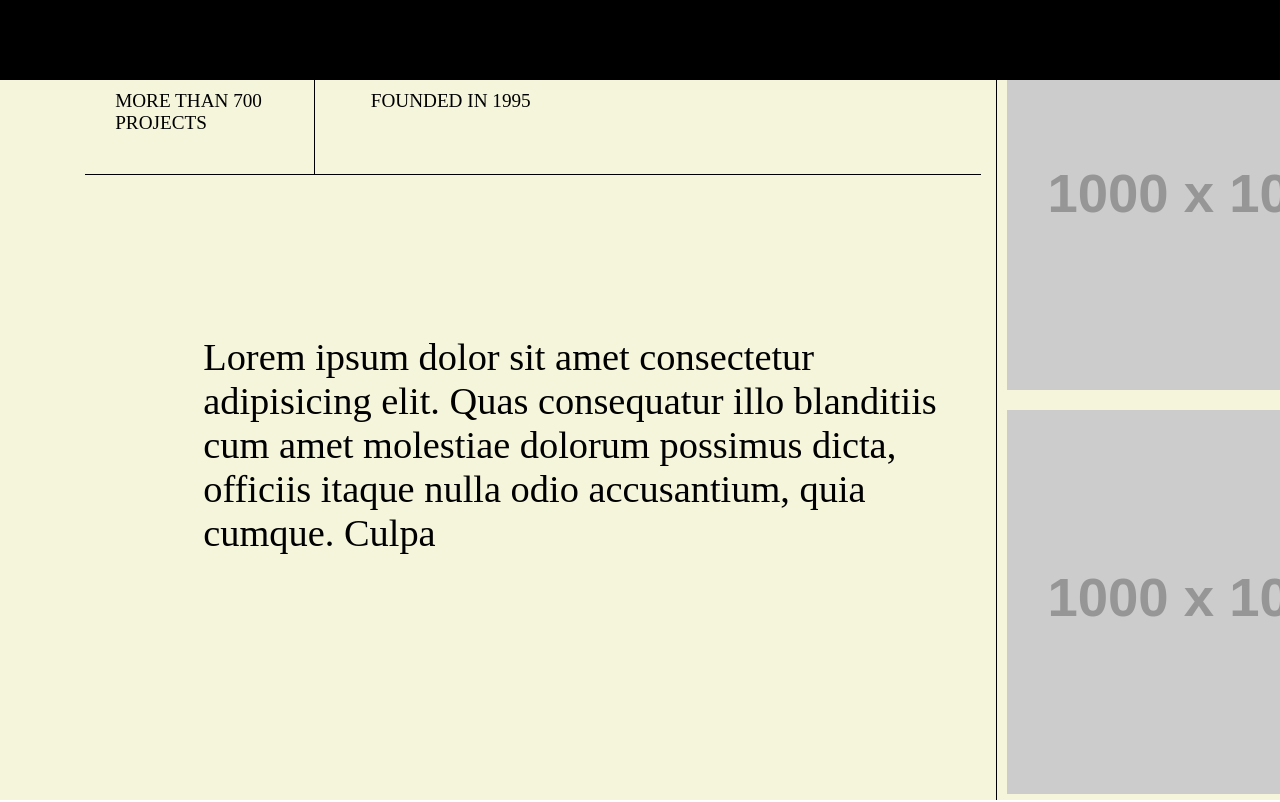
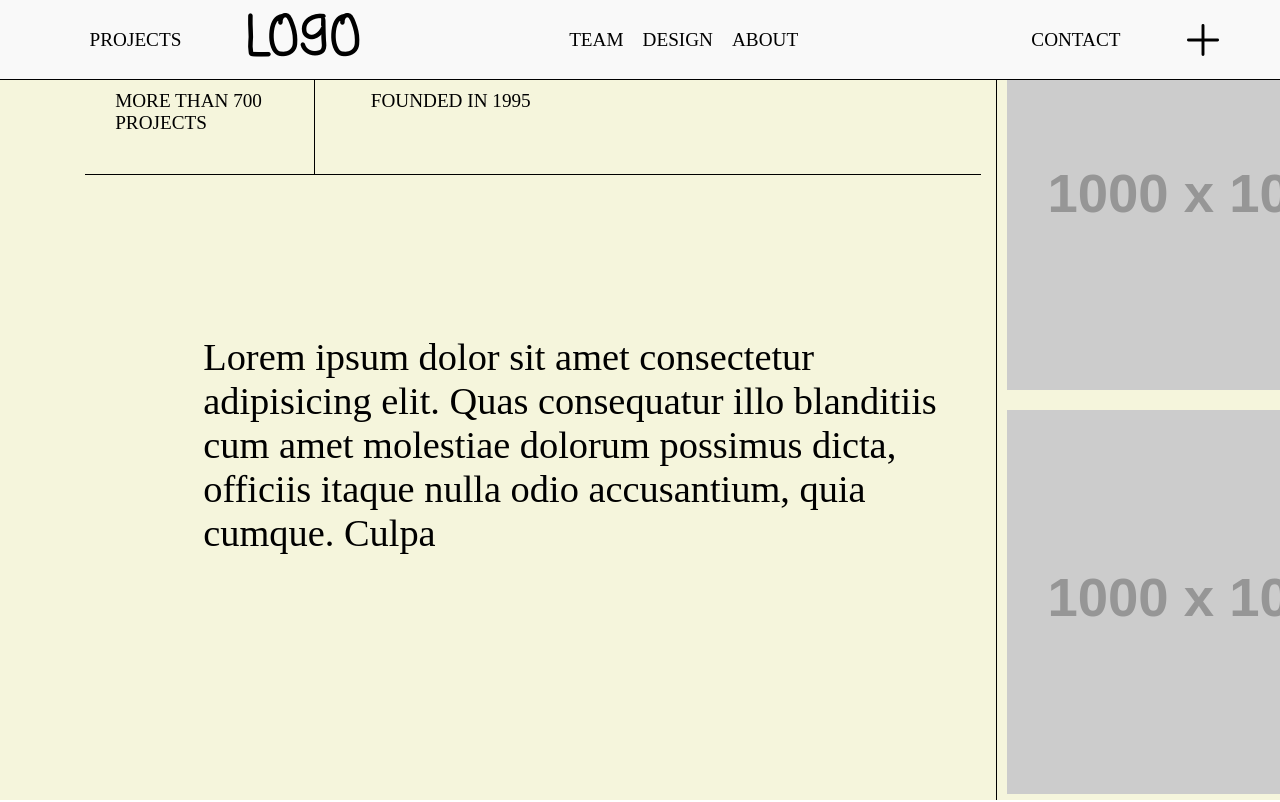
Before and after one commit to khaledAyoub/t2, a plain HTML site: page t2/index.html in a window 1280 px wide. Shown: the top 802 px of the page. Drawn offline with Linux system fonts and the light colour scheme; placeholder pictures from the web are drawn by us.

Commit message:
Update style.css

```diff
--- a/t2/style.css
+++ b/t2/style.css
@@ -603,7 +603,7 @@ footer p {
     --main-paragraph-font-size: clamp(1.8rem, 3vw, 2.5rem);
 
     /* color */
-    --header-background-color: #000;
+    --header-background-color: #f9f9f9;
 
     /* time */
     --header-animation-speed: 600ms;
```
